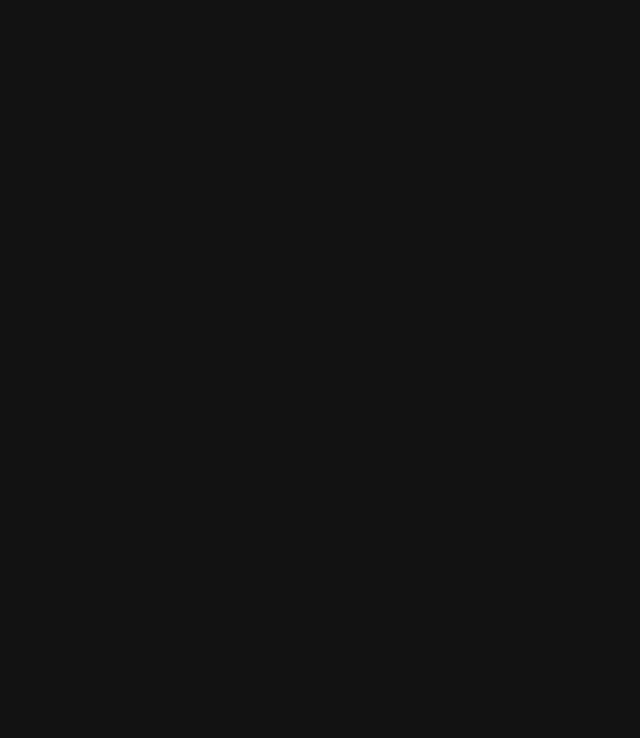
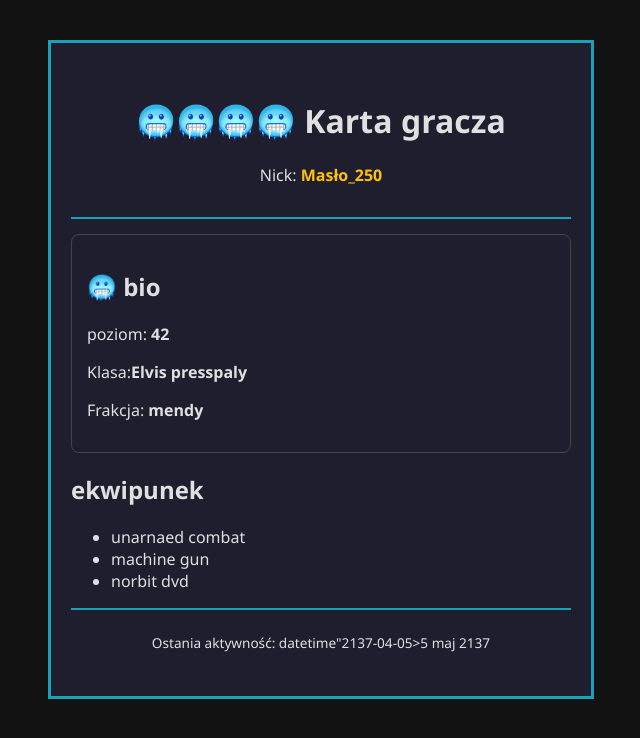
Before and after one commit to Lukaszirzeczy/dfghjjjja, a plain HTML site: page index.html in a window 1280 px wide. Shown: the whole page, without its empty margins (319-959 px from the left). Drawn offline with Linux system fonts and the light colour scheme.

Commit message:
Add files via upload

```diff
--- a/index.html
+++ b/index.html
@@ -9,6 +9,31 @@
 <body>
   <main class="player-card">
     <!-- TODO: dodaj sekcje karty gracza -->
+     <header class = "card-header">
+      <h1>🥶🥶🥶🥶 Karta gracza</h1>
+      <p>Nick: <span class="highlight">
+         Masło_250
+      </span></p>
+     </header>
+     <section class="card-section bio">
+      <h2>🥶 bio</h2>
+      <p>poziom: <strong>42</strong></p>
+      <p>Klasa:<strong>Elvis presspaly</strong></p>
+      <p>Frakcja: <strong>mendy</strong></p>
+     </section>
+     <section class="card-section-equiment">
+      <h2>ekwipunek</h2>
+      <ul>
+        <li>unarnaed combat</li>
+        <li>machine gun</li>
+        <li>norbit dvd</li>
+      </ul>
+     </section>
+     <footer class="card-footer">
+      <p>Ostania aktywność:
+        <time> datetime"2137-04-05>5 maj 2137</time>
+      </p>
+     </footer>
   </main>
 </body>
 </html>
--- a/style.css
+++ b/style.css
@@ -17,3 +17,51 @@ body {
 }
 
 /* TODO: stylowanie karty gracza */
+.player-card {
+  max-width: 500px;
+  margin: 40px auto;
+  padding: 20px;
+  border: 3px solid var(--color-accent);
+  background-color: var(--color-bg)
+}
+
+.card-header {
+  padding: 15px;
+  margin-bottom: 15px;
+  border-bottom: 2px solid var(--color-accent);
+  text-align: center;
+}
+
+.card-section {
+  padding: 15px;
+  margin-bottom: 15px;
+  border: 1px solid var(--color-border);
+  border-radius: 8px;
+}
+
+.card-footer {
+  padding: 10px;
+  margin-top: 15px;
+  border-top: 2px solid var(--color-accent);
+  text-align: center;
+  font-size: 0.85em;
+}
+
+.highlight {
+  color: var(--color-highlight);
+  font-weight: bold;
+}
+
+.card-section ul{
+  list-style: none;
+  padding-left: 0;
+}
+
+.card-section li{
+  padding: 5px 0;
+  border-bottom: 1px dashed var(--color-border);
+}
+
+.card-section li:last-child{
+  border-bottom: none;
+}
```
